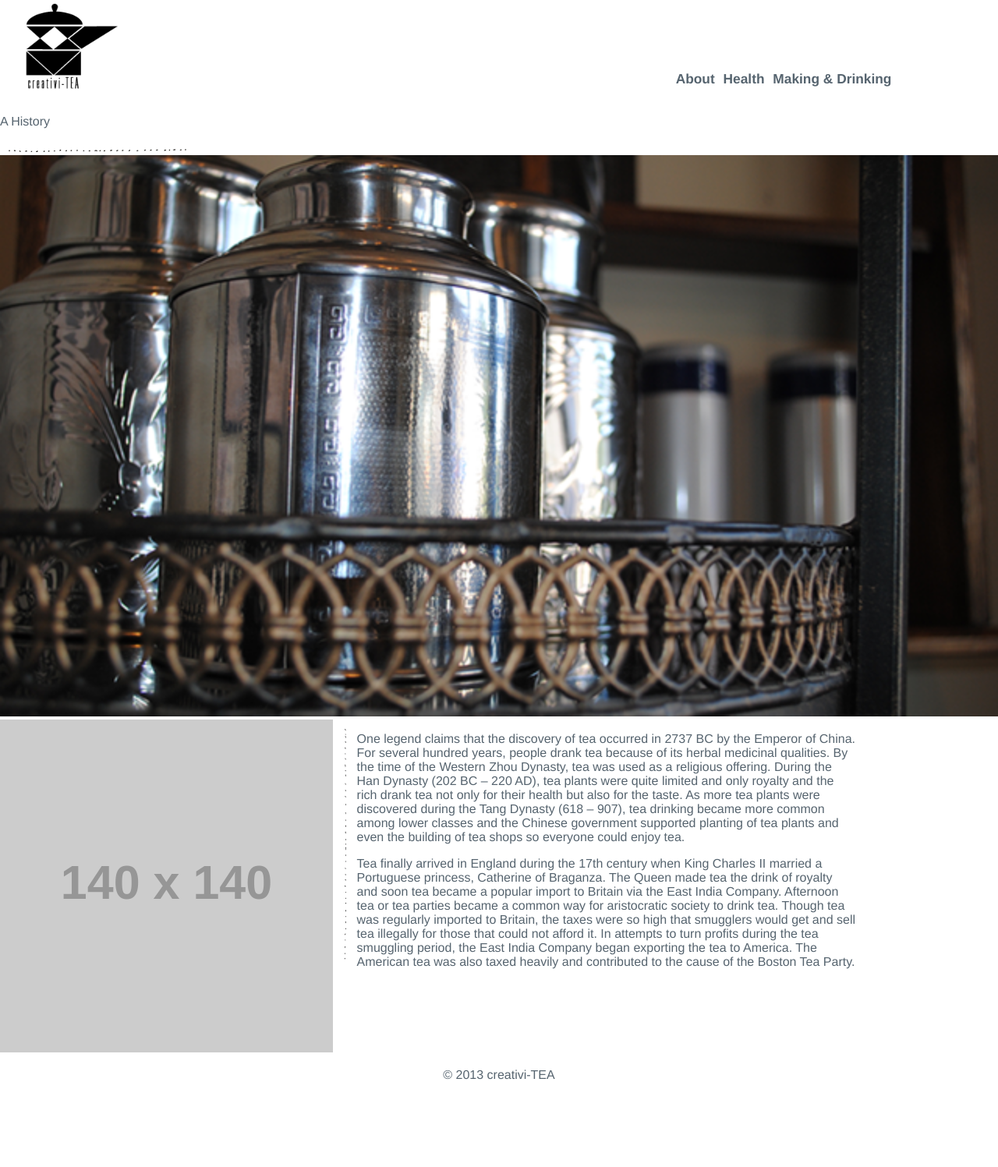
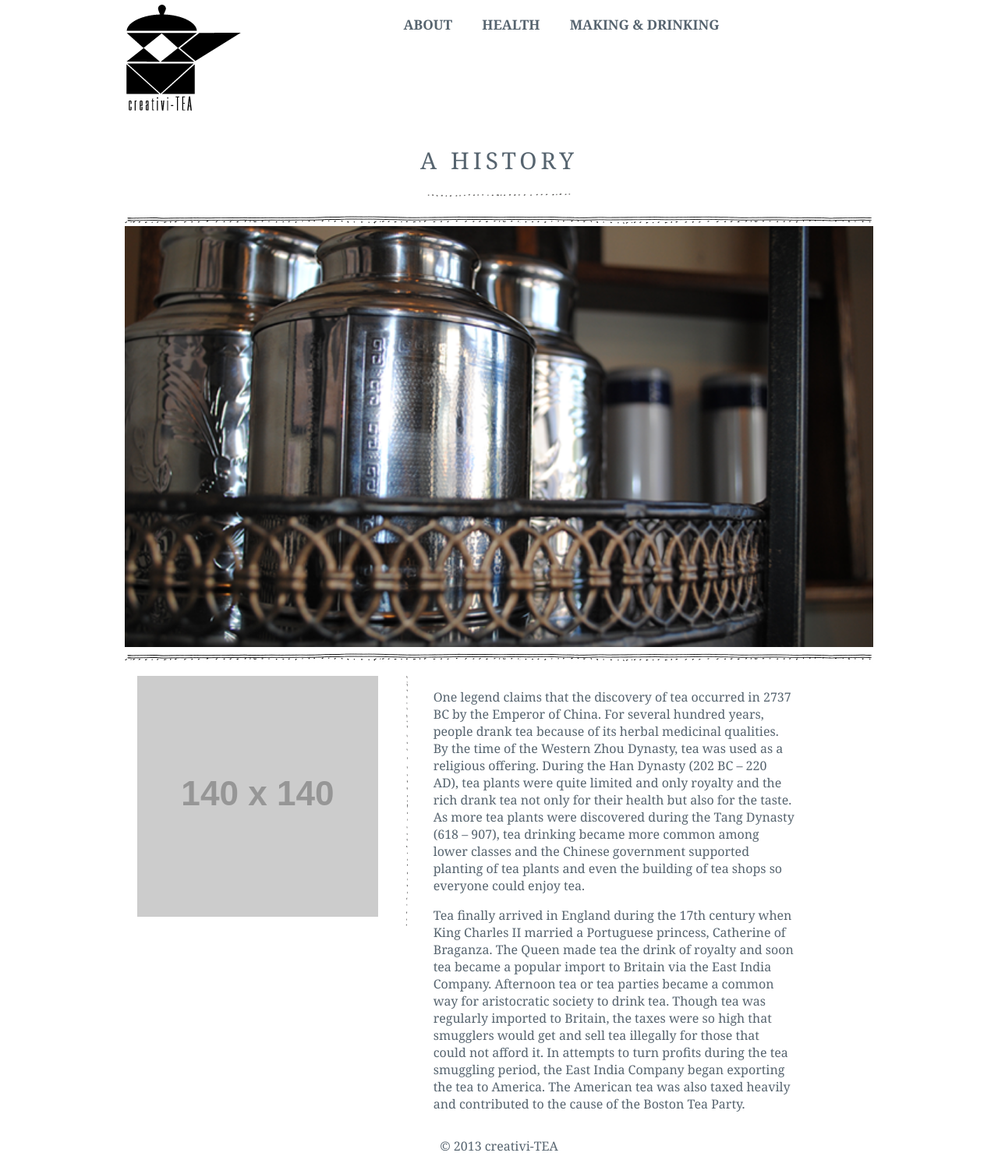
Before and after one commit to hay00032/large-data-website, a Jekyll site: the page built from about.html, in a window 1280 px wide. Shown: the whole page at 78% size. Built offline with Jekyll 4.4.1, drawn with Linux system fonts in a browser that asks for light colours; some web fonts are replaced; Markdown is read by kramdown in place of the engine named in the settings; before the commit the page ends 1404 px from its top, so only the background shows below that.

Commit message:
about page css adjustments

```diff
--- a/css/general.css
+++ b/css/general.css
@@ -23,6 +23,7 @@ a{
 
 a:hover,
 a:focus{
+	text-decoration: underline;
 	color: #000;
 }
 
@@ -38,13 +39,27 @@ body{
 	margin: 0;
 	padding: 0;
 	background-color: #fff;
-	font-family: Helvetica;
+	font-family: Georgia, serif;
 	color: #56646F;
+	margin: 0 auto;
+}
+
+.single-line {
+	margin: 10px 0;
+	width: 100%;
+	height: 9px;
+	background-image: url(../img/single-line.png);
+}
+
+.divider-trim-bottom{
+	width: 100%;
+	height: 16px;
+	display: block;
+	background-image: url(../img/dillons-trim-bottom.png);
 }
 
 header{
-	margin-left: 2em;
-	margin-right: 2em;
+
 }
 
 .logo-text{
@@ -68,58 +83,81 @@ header{
 	border: 1px solid black;
 }
 
+.history-img{
+	background-repeat: no-repeat;
+	background-position: center center;
+	background-size: cover;
+}
+
 .logo{
-	max-width: 120px;
+
 }
 
 .background > img{
 	position: absolute;
 }
-.mobile-nav{
-	max-width: 30px;
-	float: right;
-	margin-top: 5.5em;
+
+.list-group-item{
+	display: block;
 }
 
-/*.mobile-nav:active{
-	display: none;
-	max-width: 30px;
-	float: right;
-	margin-top: 5.5em;
+.icon{
+	display: inline-block;
+	background: transparent none no-repeat left top;
+	background-size: contain;
+	vertical-align: middle;
 }
 
-.mobile-nav-reversed{
-	visibility: hidden;
+.i-mobile-nav{
+	background-image: url(../img/mobile-icon.png);
+	margin-top: 0;
+	text-align: right;
 }
 
-.mobile-nav-reversed:active{
-	display: inherit;
-	float: right;
-	max-width: 30px;
-	margin-top: 5.5em;
-	visibility: visible;
-}*/
+.icon-link:hover{
+	background-image: url(..img/mobile-icon-reversed.png);
+}
+
+.i-32{
+	width: 32px;
+	height: 32px;
+}
+
+.history-img{
+	margin: 0;
+	padding-left: 0;
+}
 
 p{
 	color: #56646F;;
 }
 
-.nav{
+nav{
 	list-style-type: none;
-	float: right;
 }
 
 ul{
-	margin-top:5.5em;
+	padding: 0;
+	text-align: center;
 }
 
-.nav li{
-	display: inline-block;
-	padding: 0.2em;
+nav li{
+	display: inline;
+	margin: 0 17px;
+	font-size: 1.3em;
+	font-family: georgia, serif;
+	text-transform: uppercase;
 }
 
 .flex-img{
 	width:100%;
+}
+
+.v-divider{
+	width: 100%;
+	margin: 0 20px;
+	width: 6px;
+	height: 100%;
 }
 
 .img-circle{
@@ -130,15 +168,9 @@ ul{
 	margin-top: 1em;
 	padding-left: 1em;
 	padding-right: 1em;
-}
-
-.copy{
 	text-align: center;
 }
 
-.nav{
-	float: right;
-}
 
 .back{
 	float: right;
@@ -153,9 +185,71 @@ ul{
 	text-align:center;
 }
 
+/* HISTORY
+------------------------------------------------*/
+.history{
+	margin: 1em;
+}
+.history-title{
+	text-align:center;
+	margin: 30px auto 15px auto;
+}
+
+.page-title{
+	letter-spacing: 5px;
+	font-size: 1.25em;
+	text-transform: uppercase;
+	margin:0;
+}
+
+.underline{
+	width: 200px;
+	height: 4px;
+
+}
+
+@media only screen and (min-width: 38em) and (max-width: 60em) {
+
+	/* HISTORY
+------------------------------------------------*/
+
+.history-text{
+	margin-top: 0;
+	margin-left: 0;
+}
+
+.v-divider{
+	height: 265px;
+	width: 6px;
+	margin-top: -12px;
+	padding-top: 0;
+}
+
+}
+
 @media only screen and (min-width: 60em) {
+
+	body{
+		width: 960px;
+	}
 	.back{
 		visibility:hidden;
 		display: none;
 	}
+	/* HISTORY
+------------------------------------------------*/
+.history-title{
+	letter-spacing: 4px;
+	font-size: 1.5em;
+	width: 960px;
 }
+
+
+.v-divider{
+	height: 325px;
+	width: 6px;
+	margin-top: -12px;
+	padding-top: 0;
+}
+
+}
```
